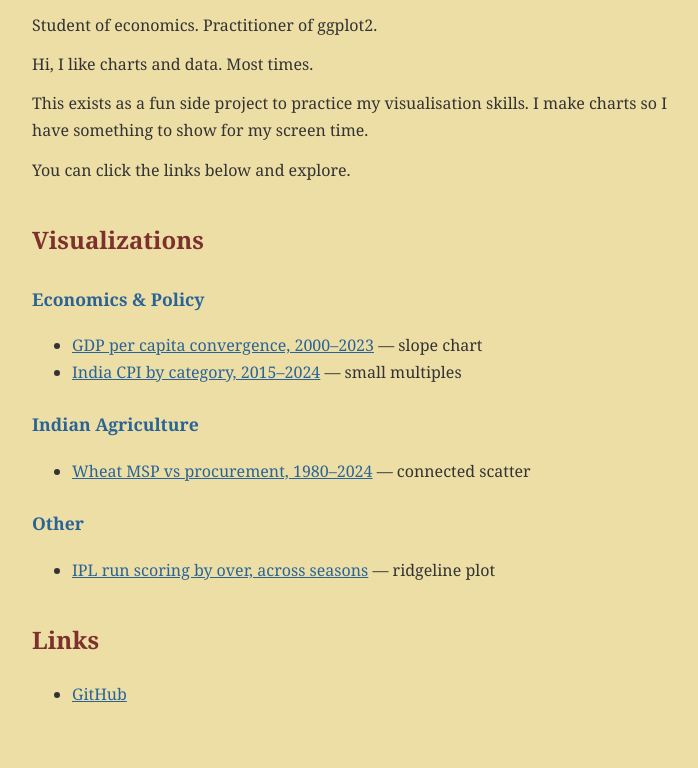
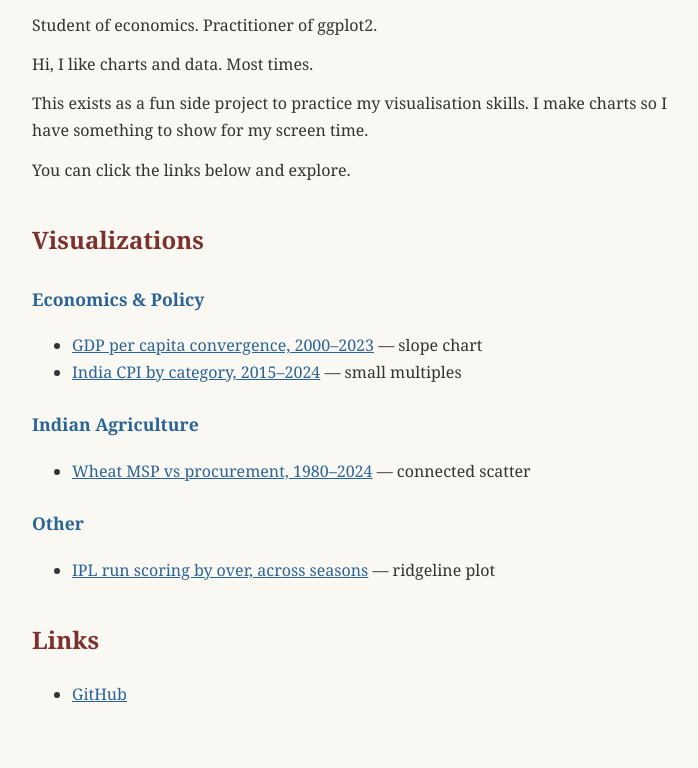
Before and after one commit to n4nandos/datanando.github.io, a plain HTML site: page index.html in a window 1280 px wide. Shown: the part 124-892 px from the top of the page, without its empty margins (283-981 px from the left). Drawn offline with Linux system fonts and the light colour scheme.

Commit message:
Update index.html

```diff
--- a/index.html
+++ b/index.html
@@ -13,7 +13,7 @@
       padding: 0 24px;
       color: #333 ;
       line-height: 1.7;
-      background-color: #eddea6;
+      background-color: #faf8f2;
     }
       h1 { color: #2e3a7d; }
     h2 { color: #7d312e; margin-top: 36px; }
```
